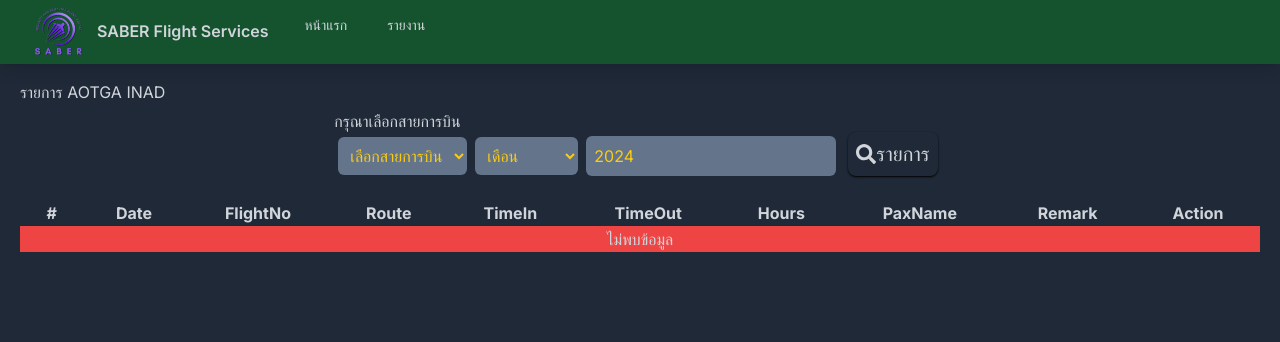
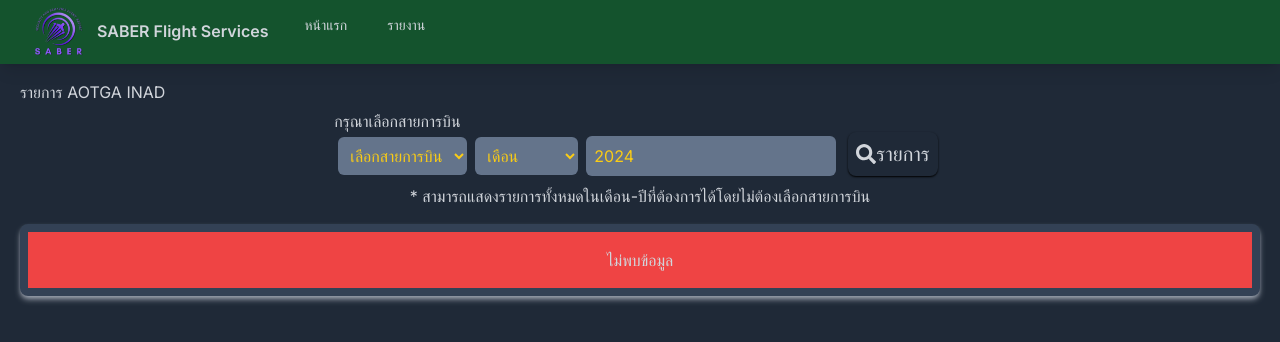
Before and after one commit to civicspoon/saber, a Next.js app: page /saber/Flight/report in a window 1280 px wide. Shown: the top 342 px of the page. Built offline with nearby package versions, Linux system fonts and the light colour scheme.

Commit message:
all In Mohth done

```diff
--- /dev/null
+++ b/app/Flight/Components/ThisMonthHandle.js
@@ -0,0 +1,9 @@
+function ThisMonthHandle() {
+    return (
+        <div className="flex">
+            <div className="cardheader">รายงานประจำเดือน</div>
+        </div>
+    );
+}
+
+export default ThisMonthHandle;
--- a/app/Flight/report/page.js
+++ b/app/Flight/report/page.js
@@ -2,11 +2,12 @@
 
 import { useState } from "react";
 import { FaEdit, FaPrint, FaSearch, FaTrash } from "react-icons/fa";
-import { deleteData, postData } from "@/app/Utils/RequestHandle";
+import { deleteData, getData, postData } from "@/app/Utils/RequestHandle";
 import AirlineSelect from "../Components/AirlineSelect";
 import Swal from "sweetalert2";
 import { formatDate } from "@/app/Utils/DateTime";
 import { useRouter } from "next/navigation";
+import ThisMonthHandle from "../Components/ThisMonthHandle";
 
 function Page() {
     const [userdata, setUserdata] = useState([]);
@@ -32,6 +33,25 @@
 
     const handleSearch = async () => {
         try {
+
+            if (!airlineid) {
+               const usdt = JSON.parse(sessionStorage.getItem('usdt'));
+               console.log('====================================');
+              const departmentid = usdt.DepartmentID;
+               console.log('====================================');
+                // const data = { airlineid, month, year };
+                const response = await getData(`${process.env.NEXT_PUBLIC_API_URL}/inadhandling/monthhandling/${departmentid}/${month}/${year}`);
+                if (response.result.length === 0) {
+                    Swal.fire({
+                        title: "Info",
+                        text: "ไม่พบข้อมูล",
+                        icon: "info"
+                    });
+                    setUserdata([]);
+                } else {
+                    setUserdata(response.result);
+                }
+            } else {
                 const data = { airlineid, month, year };
                 const response = await postData(`${process.env.NEXT_PUBLIC_API_URL}/report/search`, data);
                 if (response.result.length === 0) {
@@ -43,6 +63,7 @@
                     setUserdata([]);
                 } else {
                     setUserdata(response.result);
+                }
             }
         } catch (error) {
             console.error("Error fetching data:", error);
@@ -114,14 +135,11 @@
                         <FaSearch /> รายการ
                     </button>
                 </div>
+
             </div>
-            {/* {userdata.length > 0 && (
-                <div className="flex mt-4">
-                    <button className="mr-4"><FaPrint className="mr-2" /> พิมพ์ Summary</button>
-                    <button><FaPrint className="mr-2" /> พิมพ์ Report</button>
-                </div>
-            )} */}
-            <div className="flex-1 mt-4">
+<div className="text-center">* สามารถแสดงรายการทั้งหมดในเดือน-ปีที่ต้องการได้โดยไม่ต้องเลือกสายการบิน</div>
+            <div className="flex-1 mt-4 p-2 bg-slate-700 rounded-lg shadow-md shadow-gray-400">
+                {userdata.length > 0 ? (
                     <table className="w-full">
                         <thead>
                             <tr>
@@ -138,12 +156,7 @@
                             </tr>
                         </thead>
                         <tbody>
-                        {userdata.length === 0 ? (
-                            <tr>
-                                <td colSpan="10" className="text-center bg-red-500">ไม่พบข้อมูล</td>
-                            </tr>
-                        ) : (
-                            userdata.map((item, index) => (
+                            {userdata.map((item, index) => (
                                 <tr key={index}>
                                     <td className="text-center border-gray-400 border border-collapse">{index + 1}</td>
                                     <td className="text-center border-gray-400 border border-collapse">{formatDate(item.DateIN)}</td>
@@ -159,10 +172,12 @@
                                         <button onClick={() => deleted(item.id)} ><FaTrash color="red" /> ลบ</button>
                                     </td>
                                 </tr>
-                            ))
-                        )}
+                            ))}
                         </tbody>
                     </table>
+                ) : (
+                    <div className="text-center bg-red-500 p-4">ไม่พบข้อมูล</div>
+                )}
             </div>
         </div>
     );
```
Lines whose indentation alone changed are shown as unchanged.
